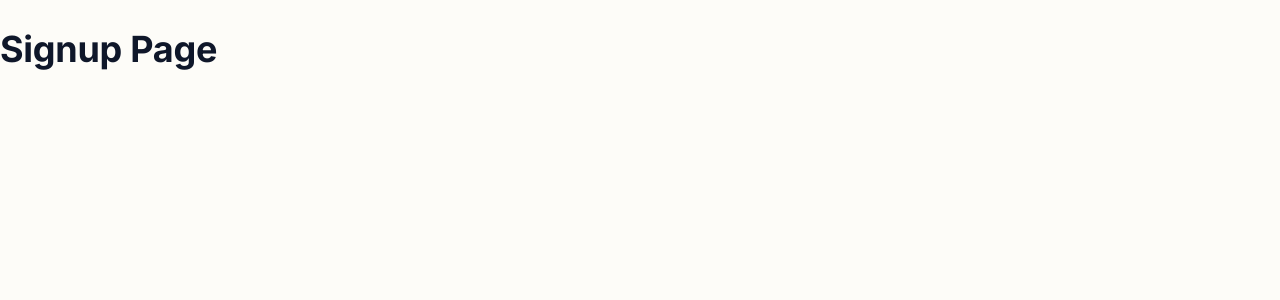
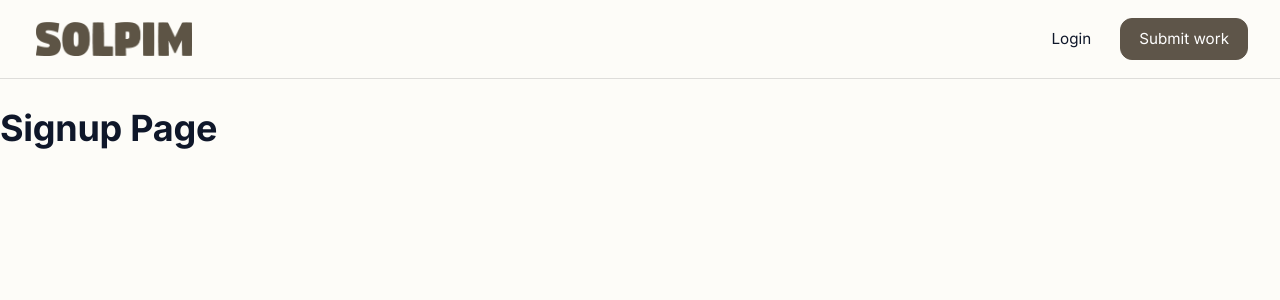
Before and after one commit to jsolbin/solpim, a React (Vite) app: page /signup in a window 1280 px wide. Shown: the top 300 px of the page. Built offline with nearby package versions, Linux system fonts and the light colour scheme.

Commit message:
feat: add shared layout with header navigation

```diff
--- a/package.json
+++ b/package.json
@@ -20,6 +20,7 @@
     "react-router-dom": "^7.13.1"
   },
   "devDependencies": {
+    "@trivago/prettier-plugin-sort-imports": "^5.2.2",
     "@eslint/js": "^9.39.4",
     "@tailwindcss/vite": "^4.2.1",
     "@types/node": "^24.12.0",
--- /dev/null
+++ b/src/components/Header/index.tsx
@@ -0,0 +1,102 @@
+import Box from '@mui/material/Box'
+import ButtonBase from '@mui/material/ButtonBase'
+import Stack from '@mui/material/Stack'
+import { useNavigate } from 'react-router-dom'
+
+const headerActionSx = {
+  minHeight: 42,
+  borderRadius: '12px',
+  px: 2.25,
+  fontSize: '0.95rem',
+  lineHeight: 1,
+  border: '1px solid',
+  transition: 'background-color 180ms ease, border-color 180ms ease, color 180ms ease',
+}
+
+function Header() {
+  const navigate = useNavigate()
+
+  const goToGallery = () => navigate('/gallery')
+  const goToLogin = () => navigate('/login')
+  const goToSubmit = () => navigate('/submit')
+
+  return (
+    <Box
+      component="header"
+      sx={{
+        borderBottom: '1px solid',
+        borderColor: 'divider',
+        backgroundColor: 'background.default',
+      }}
+    >
+      <Box
+        sx={{
+          maxWidth: '1280px',
+          mx: 'auto',
+          px: { xs: 3, md: 4 },
+          py: 2.25,
+        }}
+      >
+        <Stack alignItems="center" direction="row" justifyContent="space-between" spacing={2}>
+          <ButtonBase
+            onClick={goToGallery}
+            sx={{
+              borderRadius: '10px',
+              px: 0.5,
+              py: 0.5,
+              '&:hover': {
+                backgroundColor: 'action.hover',
+              },
+            }}
+          >
+            <Box
+              component="img"
+              src="/solpim_logo.png"
+              alt="Solpim"
+              sx={{
+                width: { xs: 132, md: 156 },
+                height: 'auto',
+                display: 'block',
+              }}
+            />
+          </ButtonBase>
+
+          <Stack alignItems="center" direction="row" spacing={1.25}>
+
+              <ButtonBase
+                onClick={goToLogin}
+                sx={{
+                  ...headerActionSx,
+                  borderColor: 'transparent',
+                  color: 'text.primary',
+                  '&:hover': {
+                    backgroundColor: 'action.hover',
+                  },
+                }}
+              >
+                Login
+              </ButtonBase>
+
+            <ButtonBase
+              onClick={goToSubmit}
+              sx={{
+                ...headerActionSx,
+                borderColor: 'primary.main',
+                backgroundColor: 'primary.main',
+                color: 'common.white',
+                '&:hover': {
+                  backgroundColor: 'primary.dark',
+                  borderColor: 'primary.dark',
+                },
+              }}
+            >
+              Submit work
+            </ButtonBase>
+          </Stack>
+        </Stack>
+      </Box>
+    </Box>
+  )
+}
+
+export default Header
--- /dev/null
+++ b/src/layouts/index.tsx
@@ -0,0 +1,15 @@
+import Box from '@mui/material/Box'
+import { Outlet } from 'react-router-dom'
+
+import Header from '@/components/Header'
+
+function Layout() {
+  return (
+    <Box sx={{ minHeight: '100vh', backgroundColor: 'background.default' }}>
+      <Header />
+      <Outlet />
+    </Box>
+  )
+}
+
+export default Layout
--- a/src/routes/index.tsx
+++ b/src/routes/index.tsx
@@ -1,4 +1,5 @@
 import { createBrowserRouter } from 'react-router-dom'
+import Layout from '@/layouts'
 import HomePage from '@/pages/HomePage'
 import GalleryPage from '@/pages/GalleryPage'
 import ArtworkDetailPage from '@/pages/ArtworkDetailPage'
@@ -9,12 +10,18 @@ import AdminPage from '@/pages/AdminPage'
 import NotFoundPage from '@/pages/NotFoundPage'
 
 export const router = createBrowserRouter([
-  { path: '/', element: <HomePage /> },
-  { path: '/gallery', element: <GalleryPage /> },
-  { path: '/artworks/:id', element: <ArtworkDetailPage /> },
-  { path: '/login', element: <LoginPage /> },
-  { path: '/signup', element: <SignupPage /> },
-  { path: '/submit', element: <SubmitArtworkPage /> },
-  { path: '/admin', element: <AdminPage /> },
-  { path: '*', element: <NotFoundPage /> }
+  {
+    path: '/',
+    element: <Layout />,
+    children: [
+      { index: true, element: <HomePage /> },
+      { path: 'gallery', element: <GalleryPage /> },
+      { path: 'artworks/:id', element: <ArtworkDetailPage /> },
+      { path: 'login', element: <LoginPage /> },
+      { path: 'signup', element: <SignupPage /> },
+      { path: 'submit', element: <SubmitArtworkPage /> },
+      { path: 'admin', element: <AdminPage /> },
+      { path: '*', element: <NotFoundPage /> },
+    ],
+  },
 ])
```
Also changed, not shown: 1 other file (tests, documents, lock files or other folders).
